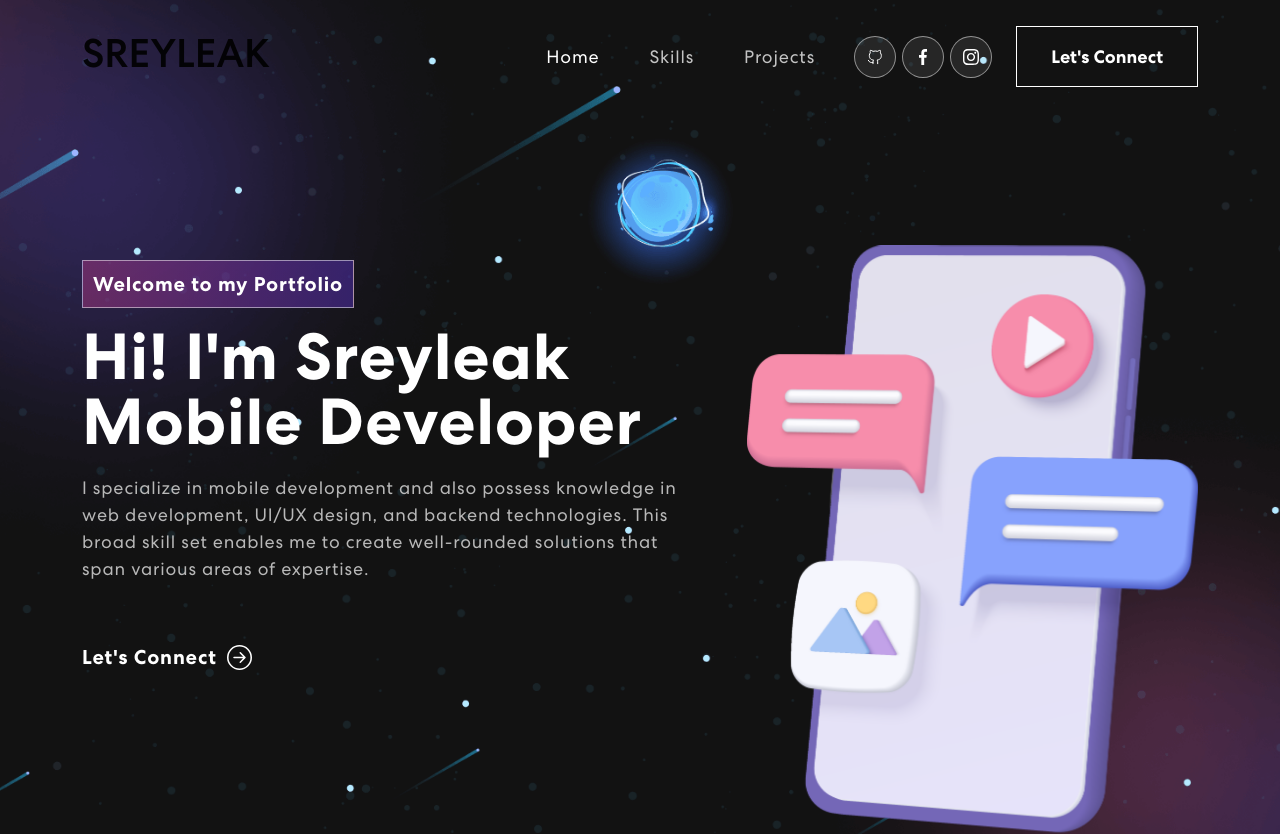
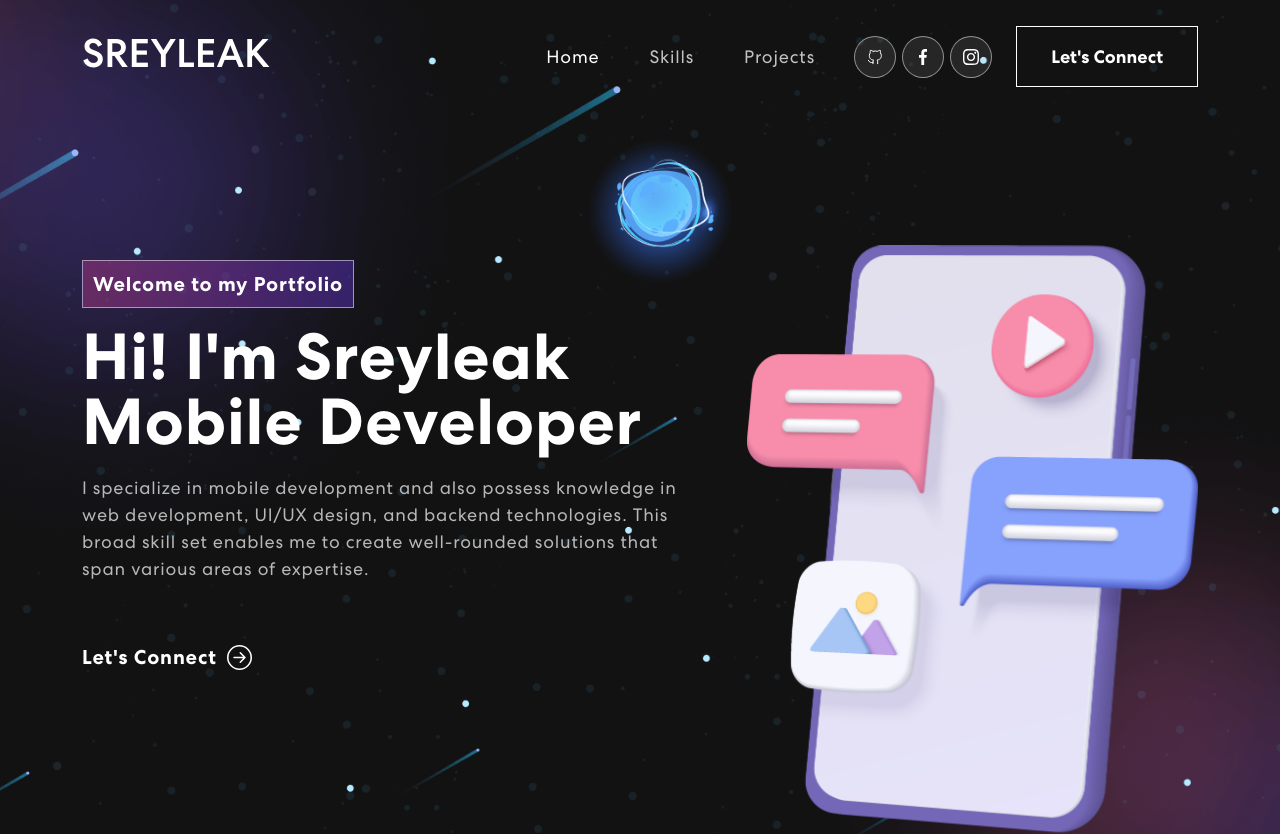
Before and after one commit to Sreyleak-Deth/Portfolio, a React (Create React App) app: page / in a window 1280 px wide. Shown: the top 834 px of the page. Built offline with nearby package versions, Linux system fonts and the light colour scheme.

Commit message:
improving codeing

```diff
--- a/src/components/Footer.js
+++ b/src/components/Footer.js
@@ -12,7 +12,7 @@ export const Footer = () => {
           <Newsletter />
           <Col sm={12} className="text-center">
             <div className="social-icon">
-              <a href="https://github.com/leak17" target='_blank' ><img src={github} alt="Icon" /></a>
+              <a href="https://github.com/Sreyleak-Deth" target='_blank' ><img src={github} alt="Icon" /></a>
               <a href="https://www.facebook.com/profile.php?id=100090944314911&mibextid=ZbWKwL" target='_blank'><img src={facebook} alt="Icon" /></a>
               <a href="https://instagram.com/se_jeongdev?utm_source=qr&igshid=MzNlNGNkZWQ4Mg%3D%3D" target='_blank'><img src={instagram} alt="Icon" /></a>
             </div>
--- a/src/components/NavBar.js
+++ b/src/components/NavBar.js
@@ -35,7 +35,7 @@ export const NavBar = () => {
       <Navbar expand="md" className={scrolled ? "scrolled" : ""}>
         <Container>
           <Navbar.Brand href="#home" className="navbar-brand">
-            <h1>SREYLEAK</h1>
+          <h1 style={{ color: '#FFFFFF' }}>SREYLEAK</h1>
           </Navbar.Brand>
           <Navbar.Toggle aria-controls="basic-navbar-nav">
             <span className="navbar-toggler-icon"></span>
@@ -69,7 +69,7 @@ export const NavBar = () => {
             </Nav>
             <span className="navbar-text">
               <div className="social-icon">
-                <a href="https://github.com/leak17" target="_blank" rel="noopener noreferrer">
+                <a href="https://github.com/Sreyleak-Deth" target="_blank" rel="noopener noreferrer">
                   <img src={github} alt="GitHub" />
                 </a>
                 <a href="https://www.facebook.com/profile.php?id=100090944314911&mibextid=ZbWKwL" target="_blank" rel="noopener noreferrer">
```
